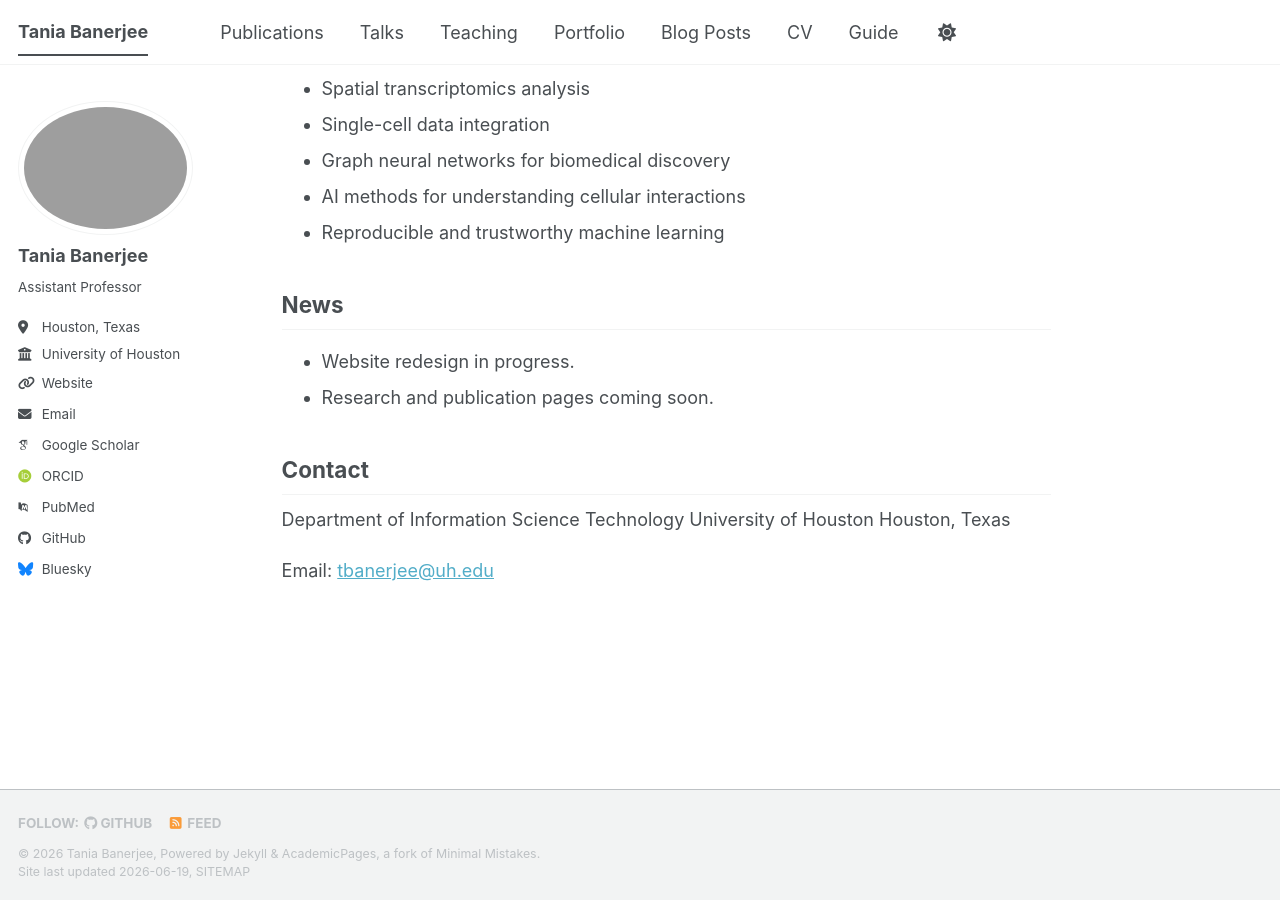
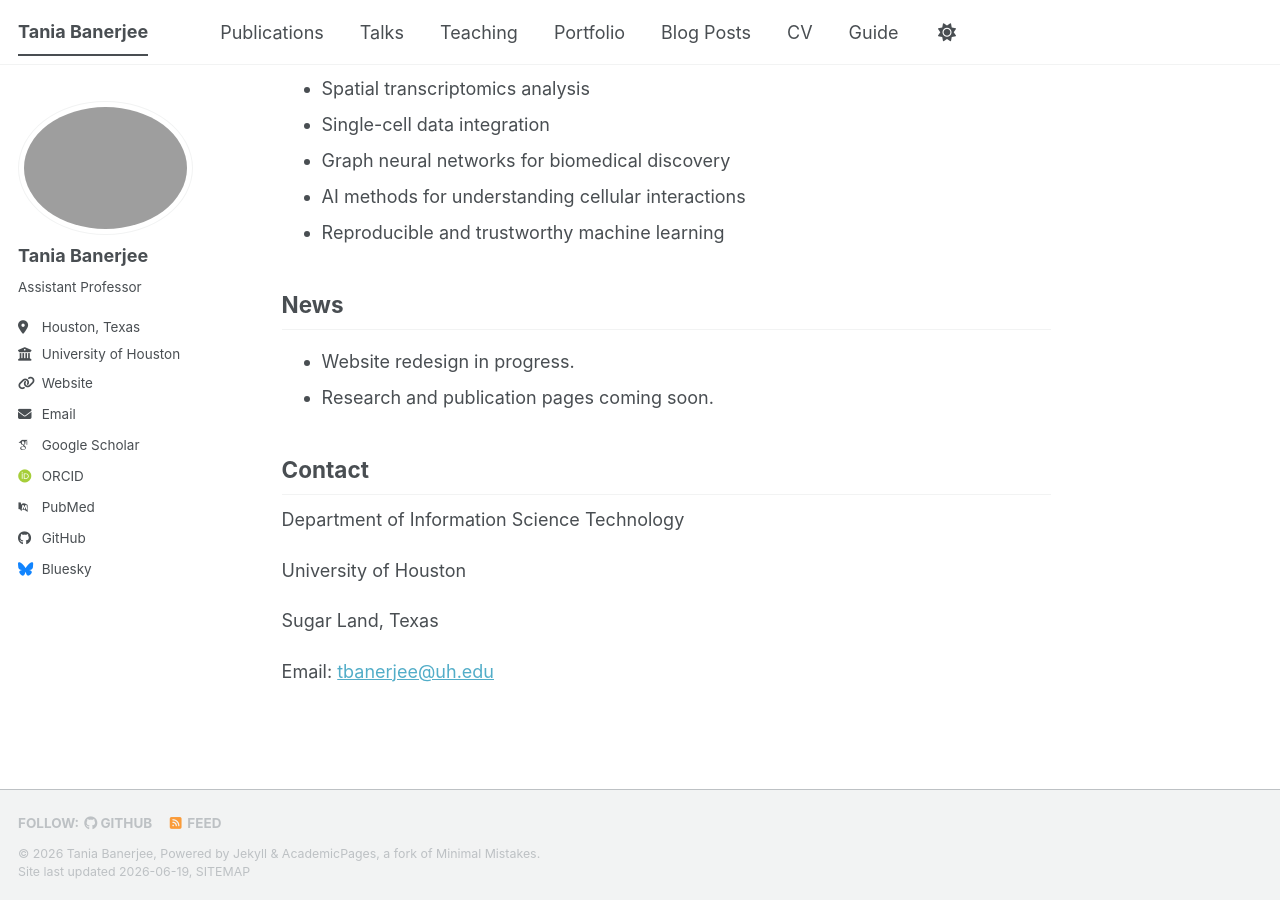
Before and after one commit to taniabanerjee/taniabanerjee.github.io, a Jekyll site: the page built from _pages/about.md, in a window 1280 px wide and 900 px high, scrolled down 709 px. Built offline with Jekyll 4.4.1, drawn with Linux system fonts in a browser that asks for light colours; some web fonts are replaced; a script bundle is joined from its source files by our own code; library files that are not in the unit come from our copies.

Commit message:
Update about.md

```diff
--- a/_pages/about.md
+++ b/_pages/about.md
@@ -37,7 +37,9 @@ My group develops computational methods for:
 ## Contact
 
 Department of Information Science Technology
+
 University of Houston
-Houston, Texas
+
+Sugar Land, Texas
 
 Email: [tbanerjee@uh.edu](mailto:tbanerjee@uh.edu)
```
